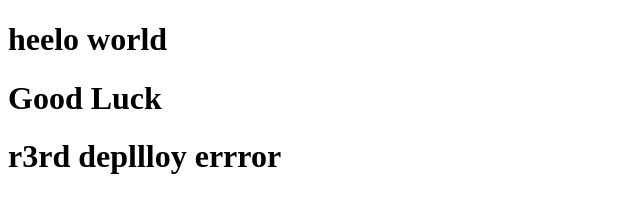
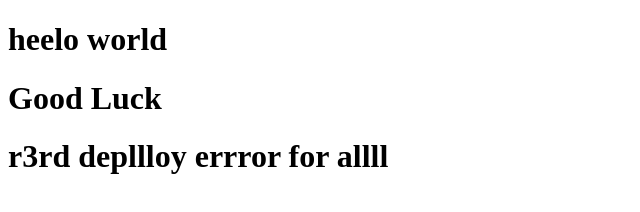
Before and after one commit to zaid2255/work, a plain HTML site: page index.html in a window 1280 px wide. Shown: the whole page, without its empty margins (0-640 px from the left). Drawn offline with Linux system fonts and the light colour scheme.

Commit message:
updeteindex

```diff
--- a/index.html
+++ b/index.html
@@ -8,6 +8,6 @@
 <body>
     <h1>heelo world</h1>
     <h1>Good Luck</h1>
-    <h1>r3rd depllloy errror</h1>
+    <h1>r3rd depllloy errror  for allll</h1>
 </body>
 </html>
```
